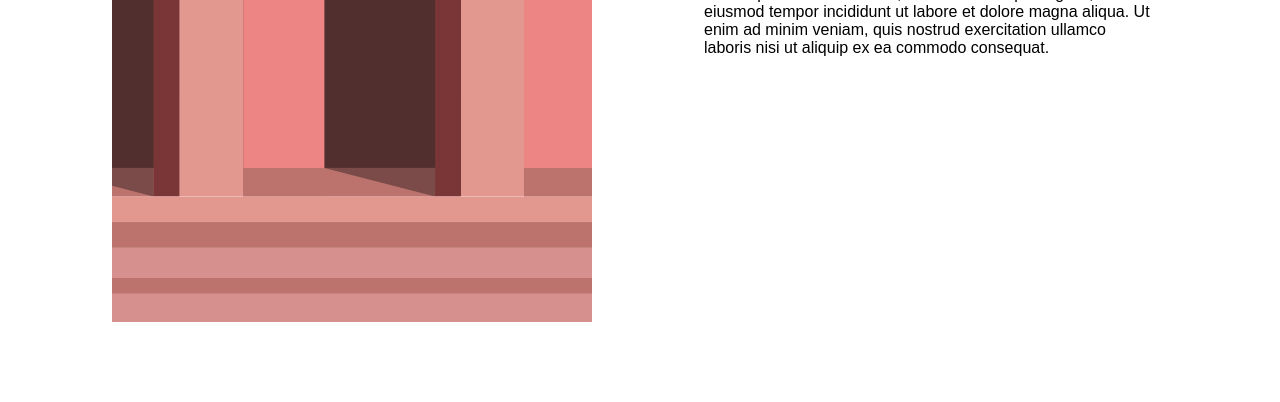
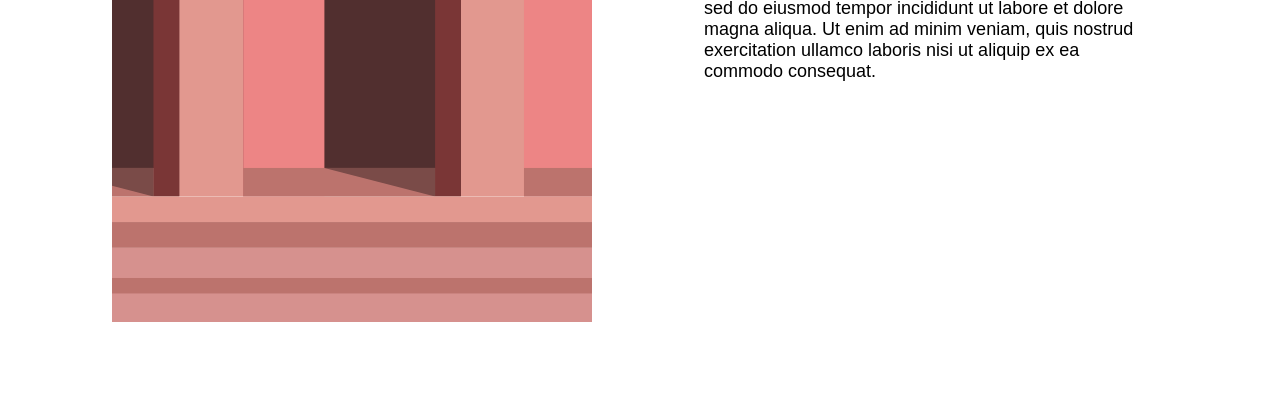
Before and after one commit to nityapattem/Portfolio, a plain HTML site: page design.html in a window 1280 px wide. Shown: the part 398-800 px from the top of the page. Drawn offline with Linux system fonts and the light colour scheme; a web font is replaced by a local one.

Commit message:
increased paragraph font size

```diff
--- a/style.css
+++ b/style.css
@@ -127,3 +127,8 @@ ul li a:hover:before {
     justify-content: center;
     flex-direction: column;
 }
+
+.text p {
+    padding-top: 1em;
+    font-size: large;
+}
```
